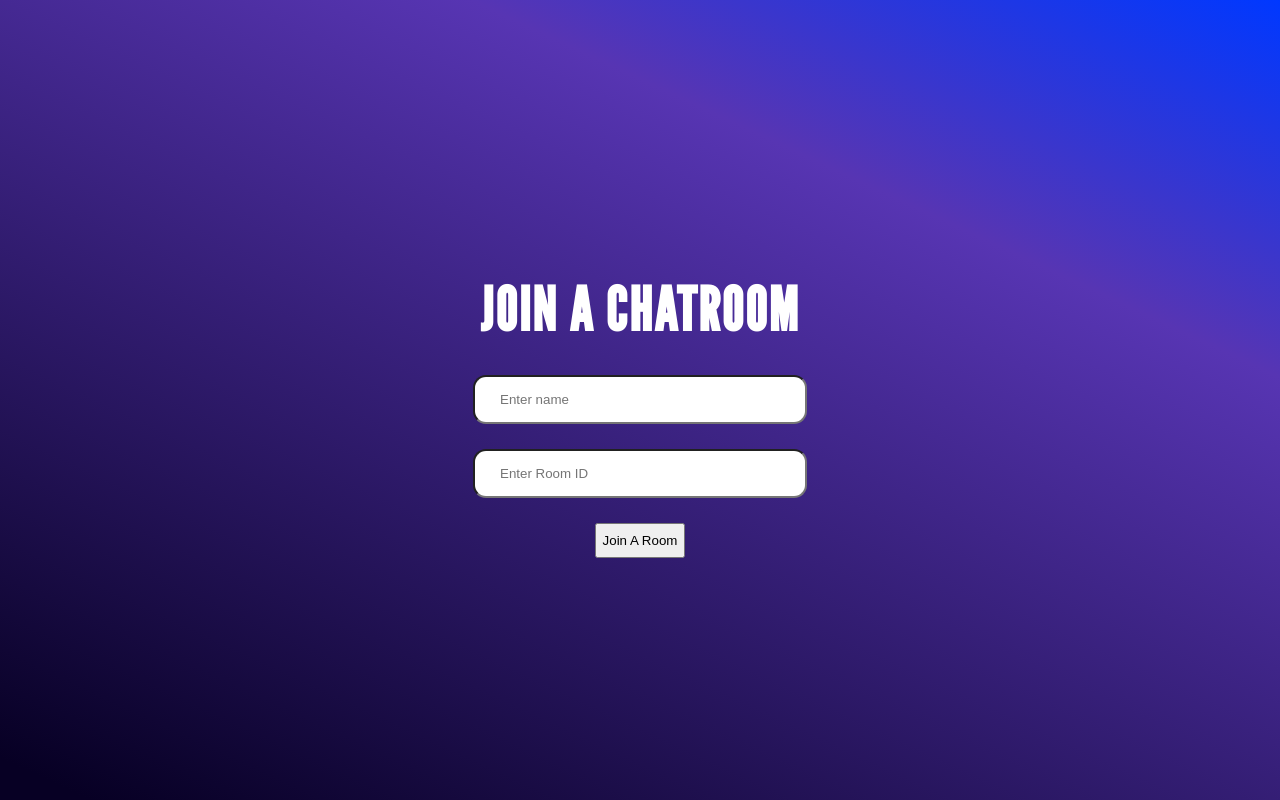
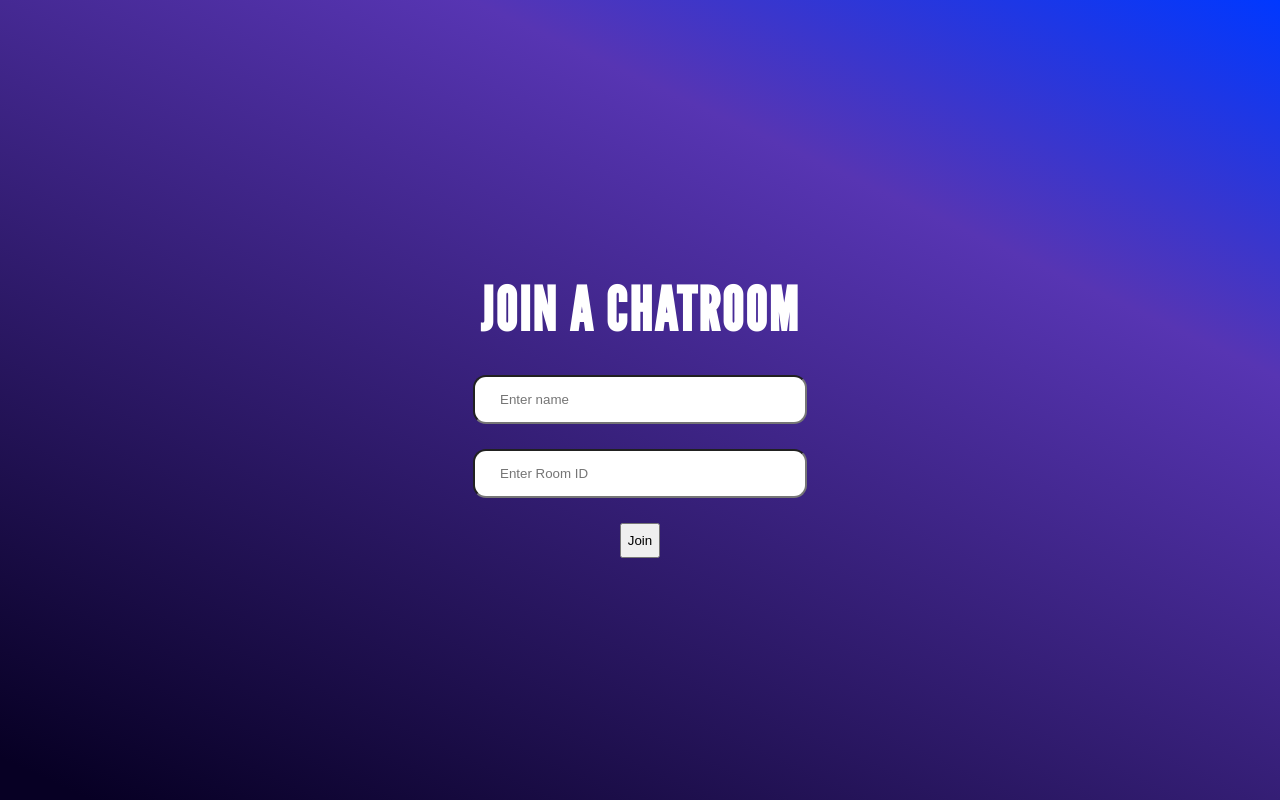
Before and after one commit to kyledeguzmanx/fDev-webApp-Socket, a React (Create React App) app in the folder client/: page / in a window 1280 px wide. Built offline with nearby package versions, Linux system fonts and the light colour scheme; no server answers.

Commit message:
updated join button markup

```diff
--- a/client/src/App.js
+++ b/client/src/App.js
@@ -22,7 +22,7 @@
           <h3>Join a Chatroom</h3>
           <input type="text" placeholder="Enter name" onChange = {(event) => {setUsername(event.target.value);}}></input>
           <input type="text" placeholder="Enter Room ID" onChange = {(event) => {setRoom(event.target.value);}}></input>
-          <button onClick={joinRoom}>Join A Room</button>
+          <button onClick={joinRoom}>Join</button>
         </section>)
       :
         (<Chat socket={socket} username={username} room={room}/>)
```
